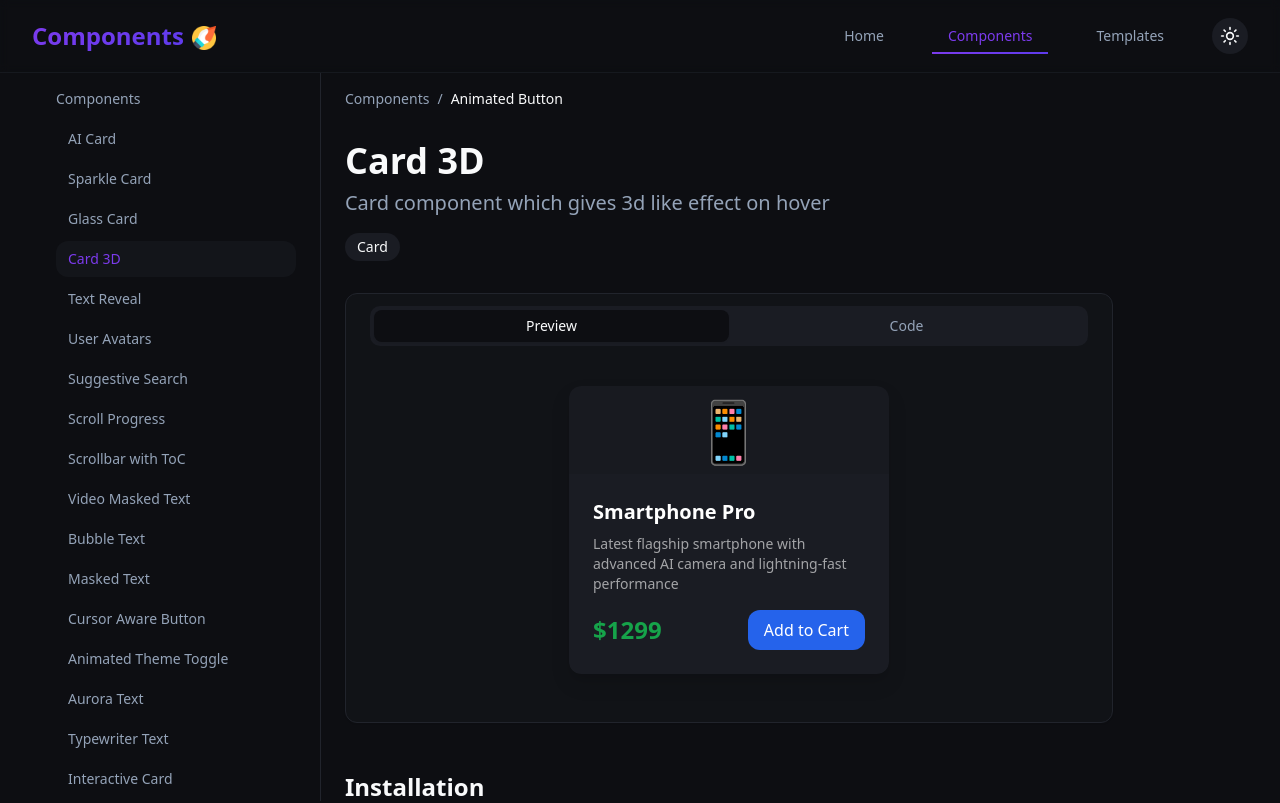
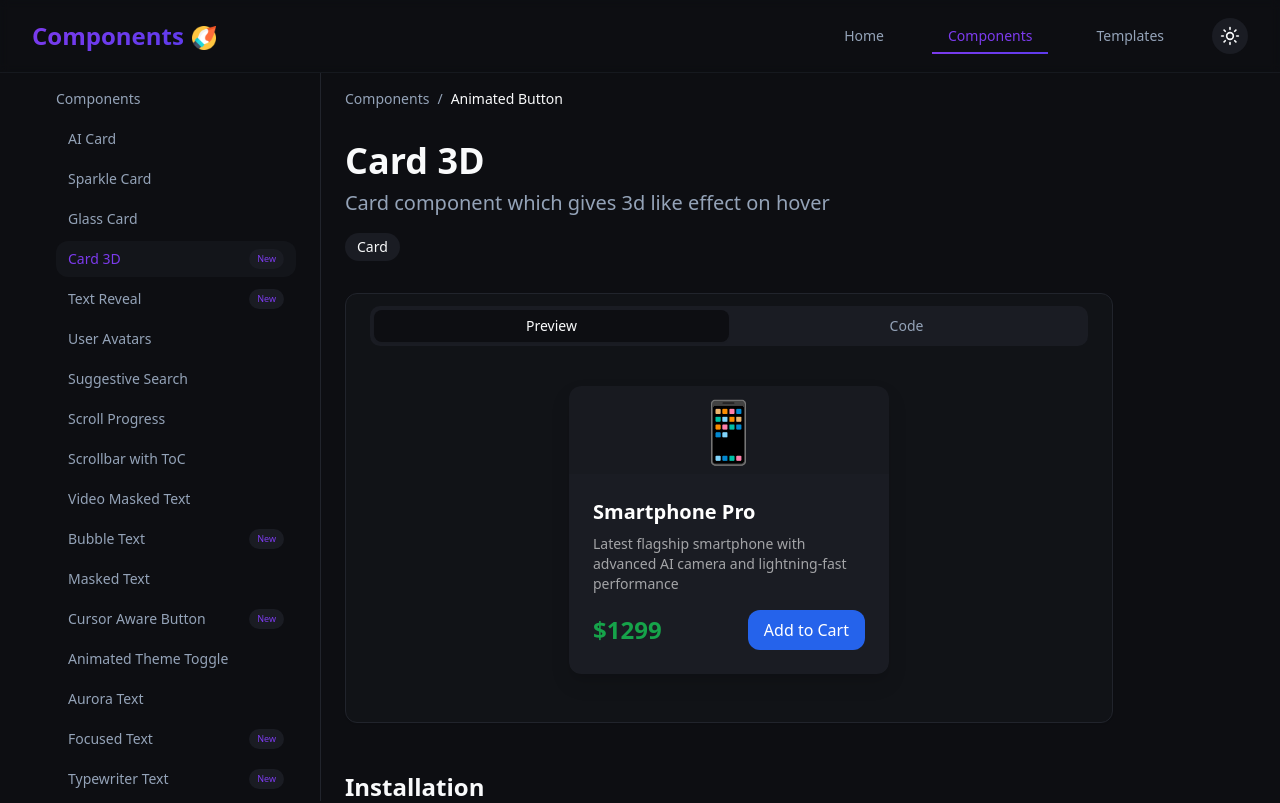
Before and after one commit to Hard-Patel/Spartan-UI, a React (Vite) app: page /components/3d-card in a window 1280 px wide. Shown: the top 803 px of the page. Built offline with nearby package versions, Linux system fonts and the light colour scheme.

Commit message:
New tag added for components New focused text component added

```diff
--- a/src/components/common/Sidebar.tsx
+++ b/src/components/common/Sidebar.tsx
@@ -79,7 +79,12 @@ const Sidebar = () => {
                     }`}
                     onClick={() => navigate(`/components/${component.id}`)}
                   >
-                    {component.name}
+                    <div className="flex justify-between">
+                      <span>{component.name}</span>
+                      {component.new && <div className="h-fit text-[9px] text-primary bg-muted px-2 rounded-full">
+                        New
+                      </div>}
+                    </div>
                   </button>
                 ))}
               </div>
--- a/src/components/preview/Preview.tsx
+++ b/src/components/preview/Preview.tsx
@@ -22,6 +22,7 @@ import { ScrollProgressPreviewTab } from "./ScrollProgressPreviewTab";
 import SwitchPreview from "./SwitchPreview";
 import { TextRevealPreview } from "./TextRevealPreview";
 import { UserAvatarsPreview } from "./UserAvatarsPreview";
+import { FocusedText } from "../showcase/FocusedText";
 
 export const PreviewComponent = ({
   componentId,
@@ -121,7 +122,7 @@ export const PreviewComponent = ({
 
     case COMPONENT_IDS.auroraText:
       return (
-        <span className="text-5xl font-extrabold">
+        <span className="text-5xl text-center font-extrabold">
           Normal Text v
           <AuroraText text="s Aurora Text" />
         </span>
@@ -269,6 +270,17 @@ export const PreviewComponent = ({
         </Card3D>
       );
 
+    case COMPONENT_IDS.focusedText:
+      return (
+        <FocusedText
+          fontSize="text-4xl"
+          fontWeight="font-bold"
+          direction="up"
+        >
+          Hover and Check Slide
+        </FocusedText>
+      );
+
     default:
       return (
         <div className="text-center text-muted-foreground p-8">
--- /dev/null
+++ b/src/components/showcase/FocusedText.tsx
@@ -0,0 +1,101 @@
+import { motion } from "framer-motion";
+import { useState } from "react";
+
+type TextAnimationProps = {
+  children: React.ReactNode;
+  className?: string;
+  textColor?: string;
+  hoverTextColor?: string;
+  fontSize?: string;
+  fontWeight?: string;
+  duration?: number;
+  direction?: "up" | "down" | "left" | "right";
+  ease?: number[];
+};
+
+export const FocusedText = ({
+  children,
+  className = "",
+  textColor = "text-white",
+  hoverTextColor = "",
+  fontSize = "text-base",
+  fontWeight = "font-medium",
+  duration = 0.3,
+  direction = "up", // 'up', 'down', 'left', 'right'
+  ease = [0.25, 0.1, 0.25, 1],
+}: TextAnimationProps) => {
+  const [isHovered, setIsHovered] = useState(false);
+
+  // Direction configurations
+  const directions = {
+    up: {
+      initial: { y: "-100%" },
+      exit: { y: "100%" },
+    },
+    down: {
+      initial: { y: "100%" },
+      exit: { y: "-100%" },
+    },
+    left: {
+      initial: { x: "-100%" },
+      exit: { x: "100%" },
+    },
+    right: {
+      initial: { x: "100%" },
+      exit: { x: "-100%" },
+    },
+  };
+
+  const currentDirection = directions[direction] || directions.up;
+  const finalTextColor = hoverTextColor || textColor;
+
+  return (
+    <div
+      className={`relative inline-block overflow-hidden cursor-pointer ${className}`}
+      onMouseEnter={() => setIsHovered(true)}
+      onMouseLeave={() => setIsHovered(false)}
+    >
+      <div className="relative">
+        {/* Original text */}
+        <motion.span
+          className={`inline-block ${fontSize} ${fontWeight} ${textColor}`}
+          initial={{ y: 0, x: 0 }}
+          animate={
+            isHovered
+              ? {
+                  y:
+                    direction === "up"
+                      ? "100%"
+                      : direction === "down"
+                      ? "-100%"
+                      : 0,
+                  x:
+                    direction === "left"
+                      ? "100%"
+                      : direction === "right"
+                      ? "-100%"
+                      : 0,
+                  opacity: 0.8,
+                }
+              : { y: 0, x: 0, opacity: 1 }
+          }
+          transition={{ duration, ease }}
+        >
+          {children}
+        </motion.span>
+
+        {/* Sliding text */}
+        <motion.span
+          className={`absolute top-0 left-0 inline-block ${fontSize} ${fontWeight} ${finalTextColor}`}
+          initial={currentDirection.initial}
+          animate={
+            isHovered ? { y: 0, x: 0, opacity: 1 } : currentDirection.initial
+          }
+          transition={{ duration, ease }}
+        >
+          {children}
+        </motion.span>
+      </div>
+    </div>
+  );
+};
--- a/src/data/components.ts
+++ b/src/data/components.ts
@@ -8,6 +8,7 @@ export interface ComponentData {
   listed?: boolean;
   props?: IProp[];
   style?: string;
+  new?: boolean;
 }
 interface IProp {
   name: string;
@@ -29,6 +30,7 @@ export const componentCategories = [
 // 1. Define component IDs as const
 export const COMPONENT_IDS = {
   bubbleText: "bubble-text",
+  focusedText: "focused-text",
   glassCard: "glass-card",
   card3D: "3d-card",
   typewriterText: "typewriter-text",
@@ -70,6 +72,7 @@ export const COMPONENT_ORDER = [
   COMPONENT_IDS.cursorAwareButton,
   COMPONENT_IDS.animatedThemeToggle,
   COMPONENT_IDS.auroraText,
+  COMPONENT_IDS.focusedText,
   COMPONENT_IDS.typewriterText,
   COMPONENT_IDS.interactiveCard,
   COMPONENT_IDS.switch,
@@ -83,12 +86,89 @@ export const COMPONENT_ORDER = [
 // 3. Raw components data (same as you already have)
 const rawComponentsData: ComponentData[] = [
   {
+    id: COMPONENT_IDS.focusedText,
+    name: "Focused Text",
+    description:
+      "Focus effect on hover for the text or children component from the wrapper",
+    category: "Text",
+    featured: true,
+    listed: true,
+    dependencies: ["tailwindcss", "motion/react"],
+    new: true,
+    props: [
+      {
+        name: "children",
+        type: "React.ReactNode",
+        required: true,
+        defaultValue: undefined,
+        description: "Text content to animate",
+      },
+      {
+        name: "className",
+        type: "string",
+        required: false,
+        defaultValue: '""',
+        description: "Additional CSS classes to apply to the animated text",
+      },
+      {
+        name: "textColor",
+        type: "string",
+        required: false,
+        defaultValue: '"text-white"',
+        description: "Text color when not hovered",
+      },
+      {
+        name: "hoverTextColor",
+        type: "string",
+        required: false,
+        defaultValue: '""',
+        description: "Text color on hover",
+      },
+      {
+        name: "fontSize",
+        type: "string",
+        required: false,
+        defaultValue: '"text-base"',
+        description: "Font size utility class",
+      },
+      {
+        name: "fontWeight",
+        type: "string",
+        required: false,
+        defaultValue: '"font-medium"',
+        description: "Font weight utility class",
+      },
+      {
+        name: "duration",
+        type: "number",
+        required: false,
+        defaultValue: "0.3",
+        description: "Animation duration in seconds",
+      },
+      {
+        name: "direction",
+        type: '"up" | "down" | "left" | "right"',
+        required: false,
+        defaultValue: '"up"',
+        description: "Direction of text animation",
+      },
+      {
+        name: "ease",
+        type: "number[]",
+        required: false,
+        defaultValue: "[0.25, 0.1, 0.25, 1]",
+        description: "Easing function array for the animation",
+      },
+    ],
+  },
+  {
     id: COMPONENT_IDS.card3D,
     name: "Card 3D",
     description: "Card component which gives 3d like effect on hover",
     category: "Card",
     featured: true,
     listed: true,
+    new: true,
     dependencies: ["tailwindcss", "motion/react"],
     props: [
       {
@@ -142,6 +222,7 @@ const rawComponentsData: ComponentData[] = [
     category: "Button",
     featured: true,
     listed: true,
+    new: true,
     dependencies: ["tailwindcss"],
     props: [
       {
@@ -232,6 +313,7 @@ const rawComponentsData: ComponentData[] = [
     category: "Text",
     featured: true,
     listed: true,
+    new: true,
     dependencies: ["tailwindcss"],
     props: [
       {
@@ -323,6 +405,7 @@ const rawComponentsData: ComponentData[] = [
     category: "Text",
     featured: true,
     listed: true,
+    new: true,
     dependencies: ["tailwindcss"],
     props: [
       {
@@ -370,6 +453,7 @@ const rawComponentsData: ComponentData[] = [
     category: "Text",
     featured: true,
     listed: true,
+    new: true,
     dependencies: ["tailwindcss"],
     props: [
       {
--- a/src/pages/Components.tsx
+++ b/src/pages/Components.tsx
@@ -45,6 +45,11 @@ const Components = () => {
                       {/* <span className="px-2 py-1 text-xs bg-muted rounded-md text-muted-foreground">
                         {component.category}
                       </span> */}
+                      {component.new && (
+                        <span className="h-fit text-xs text-primary bg-muted px-4 py-1 rounded-full">
+                          New
+                        </span>
+                      )}
                     </div>
                   </div>
                 </div>
--- a/src/utils/common-functions.ts
+++ b/src/utils/common-functions.ts
@@ -6,6 +6,9 @@ import AnimatedButtonCode from "../components/showcase/AnimatedButton.tsx?raw";
 import AnimatedThemeToggleCode from "../components/showcase/AnimatedThemeToggler.tsx?raw";
 import UserAvatarsCode from "../components/showcase/AnimatedUserAvatars.tsx?raw";
 import AuroraTextCode from "../components/showcase/AuroraText.tsx?raw";
+import Card3DCode from "../components/showcase/Card3D.tsx?raw";
+import CursorAwareButtonCode from "../components/showcase/CursorAwareButton.tsx?raw";
+import FocusedTextCode from "../components/showcase/FocusedText.tsx?raw";
 import HighlightedTextCode from "../components/showcase/HighlightedText.tsx?raw";
 import HyperTextCode from "../components/showcase/HyperText.tsx?raw";
 import InteractiveCardCode from "../components/showcase/InteractiveCard.tsx?raw";
@@ -14,9 +17,11 @@ import MaskedTextCode from "../components/showcase/MaskedText.tsx?raw";
 import TextRevealCode from "../components/showcase/RevealText.tsx?raw";
 import ScrollNavCode from "../components/showcase/ScrollNav.tsx?raw";
 import SlideTextCode from "../components/showcase/SlideText.tsx?raw";
+import SmoothBubbleTextCode from "../components/showcase/SmoothBubbleText.tsx?raw";
 import SparkleCardCode from "../components/showcase/SparkleCard.tsx?raw";
 import SuggestiveSearchCode from "../components/showcase/SuggestiveSearch.tsx?raw";
 import SwitchCode from "../components/showcase/Switch.tsx?raw";
+import TypewriterTextCode from "../components/showcase/TypewriterText.tsx?raw";
 import VideoMaskedTextCode from "../components/showcase/VideoMaskedText.tsx?raw";
 
 export const getComponentCode = (id: string) => {
@@ -78,6 +83,21 @@ export const getComponentCode = (id: string) => {
     case COMPONENT_IDS.revealText:
       return TextRevealCode;
 
+    case COMPONENT_IDS.focusedText:
+      return FocusedTextCode;
+
+    case COMPONENT_IDS.bubbleText:
+      return SmoothBubbleTextCode;
+
+    case COMPONENT_IDS.cursorAwareButton:
+      return CursorAwareButtonCode;
+
+    case COMPONENT_IDS.typewriterText:
+      return TypewriterTextCode;
+
+    case COMPONENT_IDS.card3D:
+      return Card3DCode;
+
     default:
       return "";
   }
```
